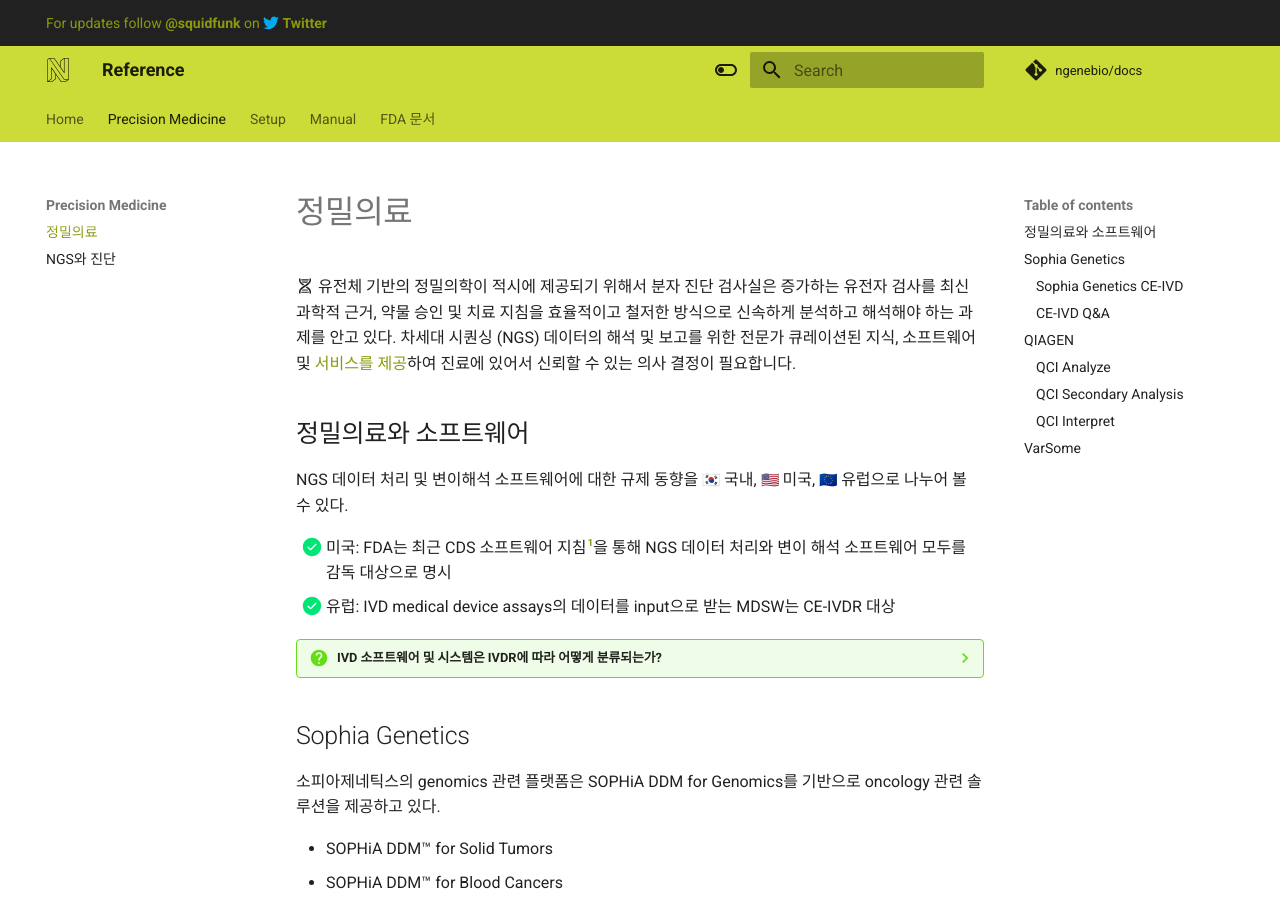
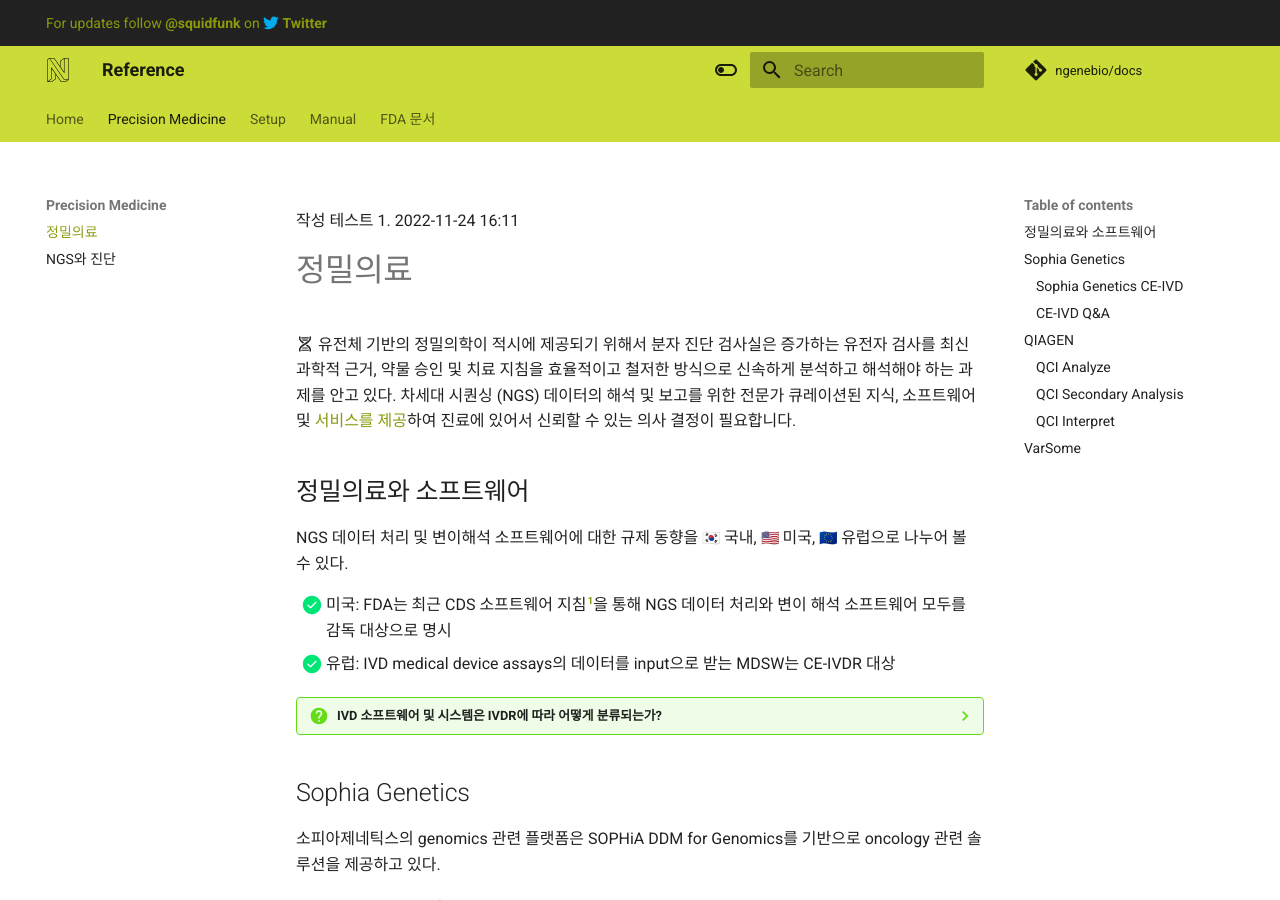
Before and after one commit to ngenebio-youngwoo/ngenebio-docs, an MkDocs documentation site: the page built from docs/getting-started.md, in a window 1280 px wide and 900 px high. Built offline with MkDocs 1.6.1 and Material for MkDocs 9.7.7, drawn with Linux system fonts in a browser that asks for light colours; emoji names are drawn with the system emoji font; comment, search, counter and statistics services are not loaded.

Commit message:
작성 테스트

```diff
--- a/docs/getting-started.md
+++ b/docs/getting-started.md
@@ -2,6 +2,9 @@
 template: overrides/main.html
 title: Getting started
 ---
+
+작성 테스트
+1. 2022-11-24 16:11
 
 # 정밀의료
 :material-dna: 유전체 기반의 정밀의학이 적시에 제공되기 위해서 분자 진단 검사실은
```
